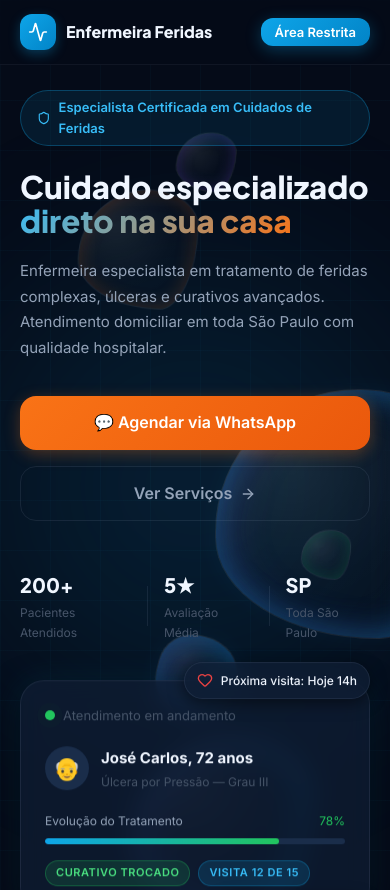
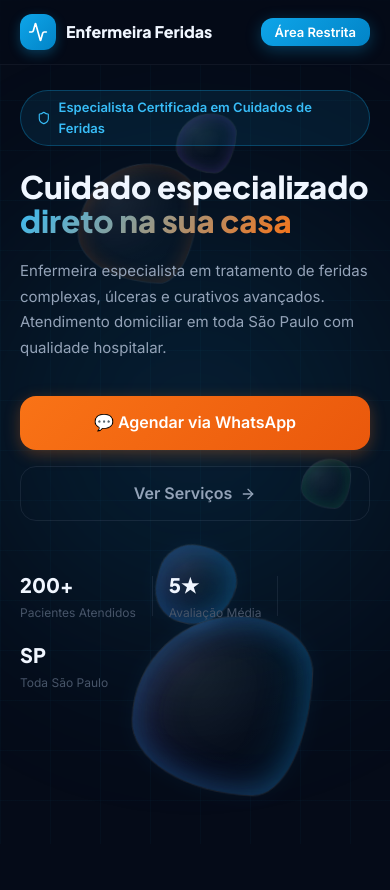
Before and after one commit to LeonardoGMendoza/enfermeiraferidas, a React (Vite) app: page / in a window 390 px wide. Shown: the top 890 px of the page. Built offline with nearby package versions, Linux system fonts and the light colour scheme.

Commit message:
Refactor hero section styles for better layout

```diff
--- a/src/pages/LandingPage.css
+++ b/src/pages/LandingPage.css
@@ -218,19 +218,26 @@
   .section { padding: 60px 20px; }
   .landing-header { padding: 14px 20px; }
   .lh-nav a { display: none; }
-  .hero { padding: 90px 20px 60px; gap: 40px; }
+  .hero {
+    padding: 90px 20px 60px;
+    gap: 0;
+    flex-direction: column;
+    overflow: hidden;
+  }
+  .hero-visual { display: none; }
   .hero-title { font-size: clamp(28px, 8vw, 40px); }
   .hero-subtitle { font-size: 15px; }
   .hero-actions { flex-direction: column; }
   .hero-actions .btn { width: 100%; justify-content: center; }
-  .hero-stats { gap: 16px; }
+  .hero-stats { gap: 16px; flex-wrap: wrap; }
   .hero-stat-num { font-size: 20px; }
-  .bubble-1, .bubble-2 { display: none; }
-  .hero-float-card { right: 0; font-size: 12px; padding: 8px 12px; }
-  .hero-float-card-2 { right: 0; }
-  .services-grid, .contact-grid { grid-template-columns: 1fr; }
+  .bubble-1, .bubble-2, .bubble-3 { display: none; }
+  .services-grid,
+  .contact-grid { grid-template-columns: 1fr; }
+  .about-wrapper { flex-direction: column; gap: 32px; }
+  .about-visual { width: 100%; }
   .about-badge-grid { grid-template-columns: 1fr 1fr; }
-  .hc-cta { padding: 24px; gap: 24px; }
+  .hc-cta { padding: 24px; gap: 24px; flex-direction: column; }
   .hc-cta-title { font-size: 22px; }
   .hc-cta-img { display: none; }
   .hc-cta-benefits { grid-template-columns: 1fr; }
```
